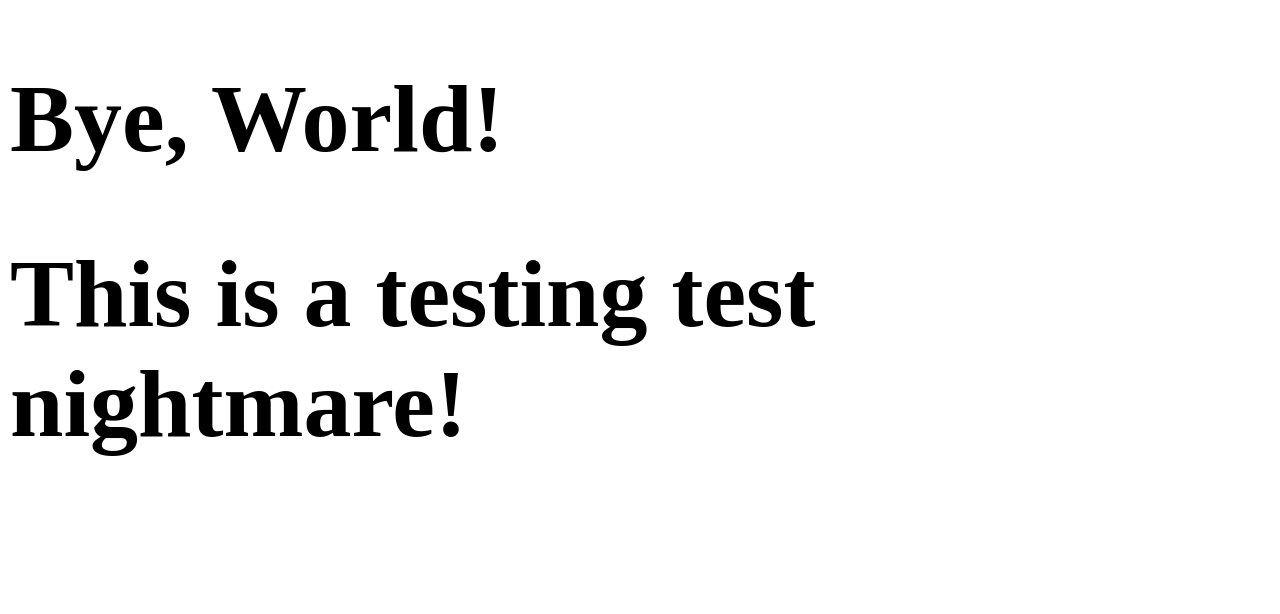
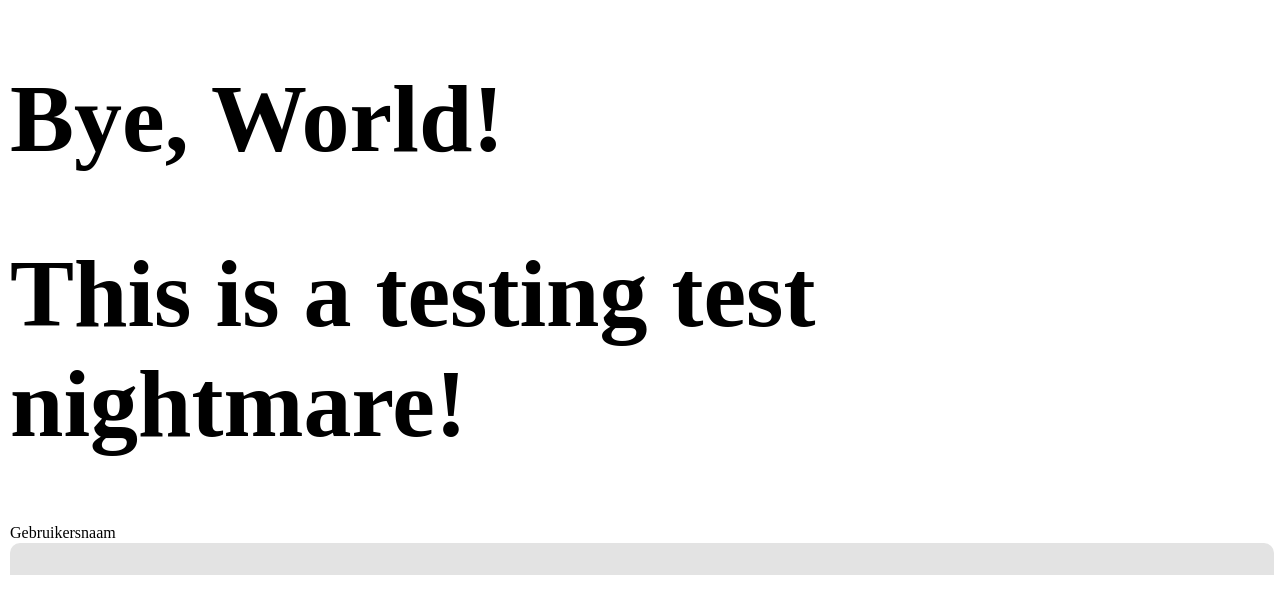
Before and after one commit to ZuydUniversity/2425-B2C6-B2B-2-Frontend, a Next.js app: page / in a window 1280 px wide. Shown: the top 614 px of the page. Built offline with nearby package versions, Linux system fonts and the light colour scheme.

Commit message:
start work on realising login screen

```diff
--- a/package.json
+++ b/package.json
@@ -23,12 +23,14 @@
   },
   "dependencies": {
     "@reduxjs/toolkit": "^2.8.2",
+    "classnames": "^2.5.1",
     "formik": "^2.4.6",
     "next": "^15.3.2",
     "normalize.css": "^8.0.1",
     "react": "^19.1.0",
     "react-dom": "^19.1.0",
-    "react-redux": "^9.2.0"
+    "react-redux": "^9.2.0",
+    "uuid": "^11.1.0"
   },
   "devDependencies": {
     "@testing-library/dom": "^10.4.0",
--- /dev/null
+++ b/src/components/TextField/TextField.module.scss
@@ -0,0 +1,36 @@
+.wrapper {
+  display: flex;
+  flex-direction: column;
+}
+
+.input {
+  flex-grow: 1;
+  width: 100%;
+
+  min-height: 30px;
+
+  border: 0;
+  border-radius: 10px 10px 0 0;
+
+  background-color: #e3e3e3;
+}
+
+.underline_wrapper {
+  display: flex;
+  flex-direction: row;
+  justify-content: flex-start;
+  height: 5px;
+}
+
+.underline {
+  height: 100%;
+  width: 0;
+
+  background-color: black;
+
+  transition: ease-in-out 0.5s;
+}
+
+.underline_activated {
+  width: 100%;
+}
--- /dev/null
+++ b/src/components/TextField/TextField.tsx
@@ -0,0 +1,42 @@
+import { ChangeEvent, FC, useState } from "react";
+import { v4 as uuid } from "uuid";
+import styles from "./TextField.module.scss";
+import c from "classnames";
+
+interface Props {
+  label: string;
+  name: string;
+  value: string;
+  onChange: (value: ChangeEvent<HTMLInputElement>) => void;
+}
+
+const TextField: FC<Props> = (props) => {
+  const [identity] = useState(() => uuid());
+  const [isInFocus, changeIsInFocus] = useState(false);
+
+  return (
+    <div className={styles.wrapper}>
+      <label htmlFor={identity}>
+        {props.label}
+        <input
+          id={identity}
+          className={styles.input}
+          name={props.name}
+          value={props.value}
+          onChange={props.onChange}
+          onFocus={() => changeIsInFocus(true)}
+          onBlur={() => changeIsInFocus(false)}
+        />
+      </label>
+      <div className={styles.underline_wrapper}>
+        <div
+          className={c(styles.underline, {
+            [styles.underline_activated]: isInFocus,
+          })}
+        />
+      </div>
+    </div>
+  );
+};
+
+export default TextField;
--- /dev/null
+++ b/src/components/TextField/index.ts
@@ -0,0 +1,2 @@
+import TextField from "./TextField";
+export default TextField;
--- a/src/pages/index.tsx
+++ b/src/pages/index.tsx
@@ -1,15 +1,32 @@
 import styles from "./index.module.scss";
 import { FC } from "react";
+import TextField from "../components/TextField";
+import { useFormik } from "formik";
 
 /**
  * Homepage component.
  */
 const Home: FC = () => {
+  const { values, handleChange, handleSubmit } = useFormik({
+    initialValues: {
+      username: "",
+    },
+    onSubmit: (values) => {
+      console.log(values);
+    },
+  });
+
   return (
-    <div className={styles.wrapper}>
+    <form className={styles.wrapper} onSubmit={handleSubmit}>
       <h1 className={styles.title}>Bye, World!</h1>
       <h1 className={styles.title}>This is a testing test nightmare!</h1>
-    </div>
+      <TextField
+        label={"Gebruikersnaam"}
+        name={"username"}
+        value={values.username}
+        onChange={handleChange}
+      />
+    </form>
   );
 };
 
```
Also changed, not shown: 1 other file (tests, documents, lock files or other folders).
